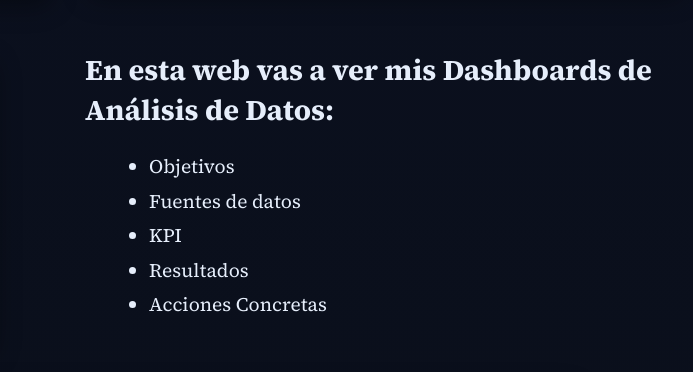
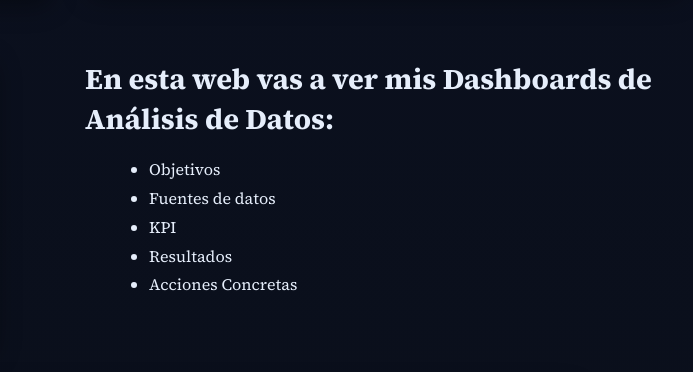
Before and after one commit to CrisSanguine/dashboard-portfolio-PBI, a plain HTML site: page docs/index.html in a window 1280 px wide. Shown: the part 531-903 px from the top of the page, 587-1280 px from the left. Drawn offline with Linux system fonts and the light colour scheme; a script that the page names is missing.

Commit message:
Update index.html

```diff
--- a/docs/index.html
+++ b/docs/index.html
@@ -185,10 +185,10 @@
         <div style="margin-top:2rem; display:flex; align-items:flex-start; gap:2rem; flex-wrap:wrap;">
           <!-- Texto y lista -->
           <div style="flex:1; min-width:250px;">
-            <h3 class="serif" style="margin-bottom:0.5rem; font-size:1.8rem;">
+            <h4 class="serif" style="margin-bottom:0.5rem; font-size:1.8rem;">
               En esta web vas a ver mis Dashboards de Análisis de Datos:
-            </h3>
-            <ul class="serif" style="list-style:disc; margin-left:1.5rem; line-height:1.8; font-size:1.2rem;">
+            </h4>
+            <ul class="serif" style="list-style:disc; margin-left:1.5rem; line-height:1.8; font-size:1.0rem;">
               <li>Objetivos</li>
               <li>Fuentes de datos</li>
               <li>KPI</li>
```
